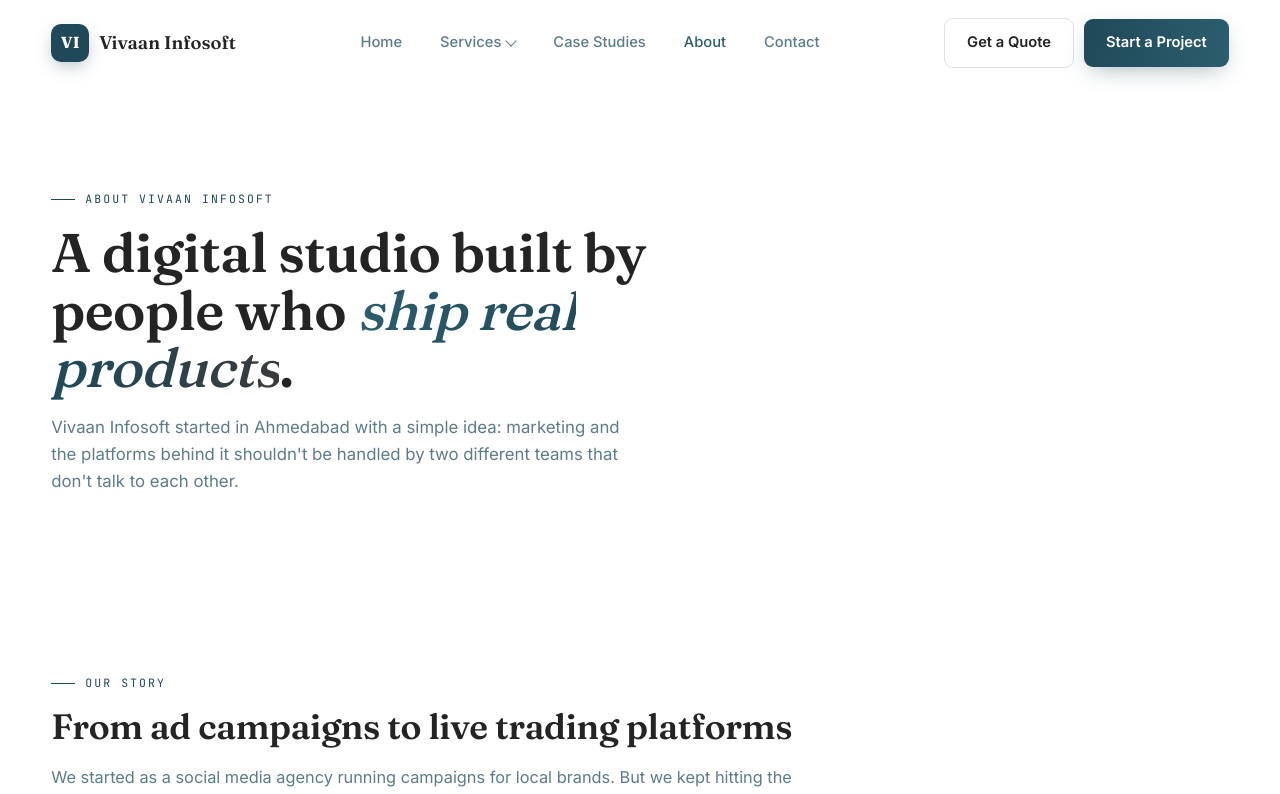
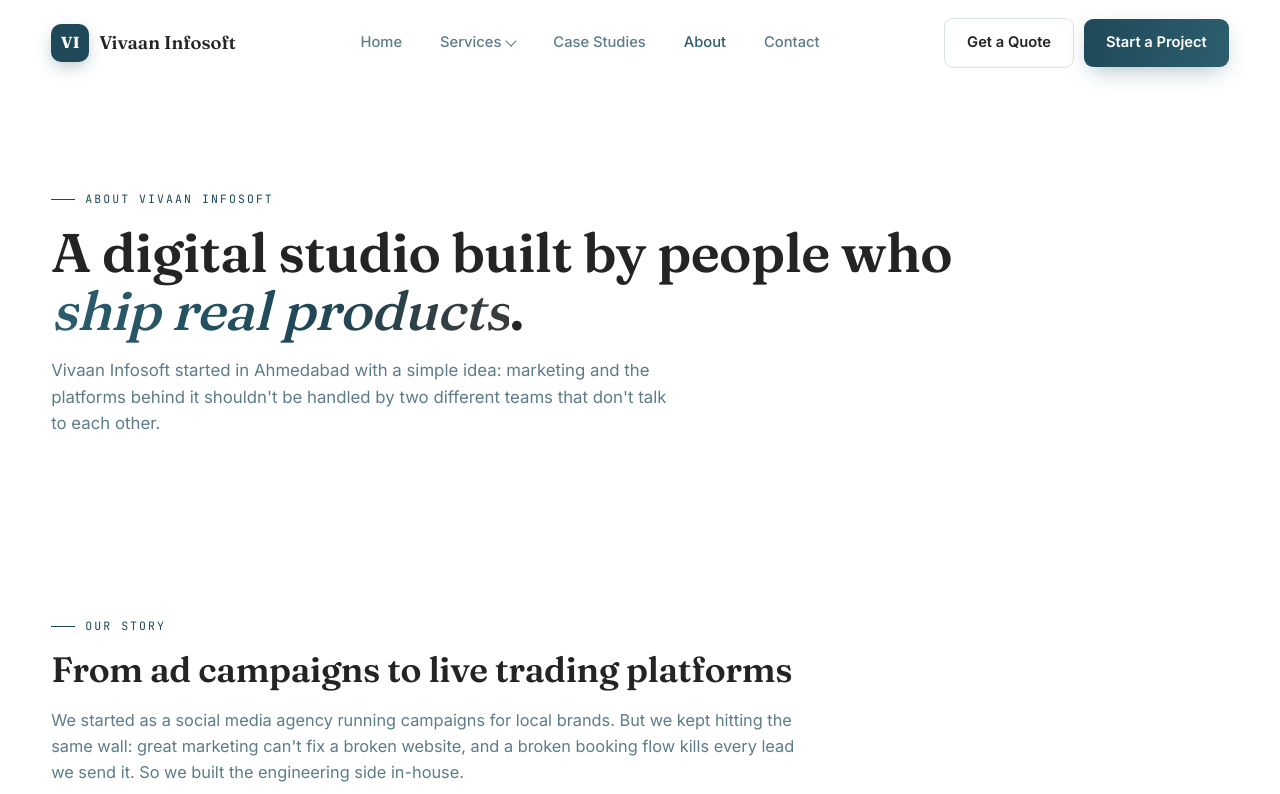
Before and after one commit to bhavik4094/Vivaan-Infosoft, a React (Vite) app: page /about in a window 1280 px wide. Shown: the top 794 px of the page. Built offline with nearby package versions, Linux system fonts and the light colour scheme.

Commit message:
Widen page-hero text to fill available space
h1 was capped at 18ch, leaving a large empty right column on wide
screens after the hero-orb was removed. Widened to 26ch/60ch.

```diff
--- a/src/index.css
+++ b/src/index.css
@@ -397,8 +397,8 @@
 /* ===== Page hero (inner pages) ===== */
 .page-hero{padding:calc(clamp(60px,10vw,120px) + 70px) 0 60px;position:relative;overflow:hidden}
 .page-hero .container{position:relative;z-index:2}
-.page-hero h1{font-size:clamp(2.2rem,4.5vw,3.4rem);margin-bottom:18px;max-width:18ch}
-.page-hero p{color:var(--muted);font-size:1.05rem;max-width:56ch}
+.page-hero h1{font-size:clamp(2.2rem,4.5vw,3.4rem);margin-bottom:18px;max-width:26ch}
+.page-hero p{color:var(--muted);font-size:1.05rem;max-width:60ch}
 .page-hero .hero-orb{opacity:0.2}
 
 /* ===== Footer ===== */
```
